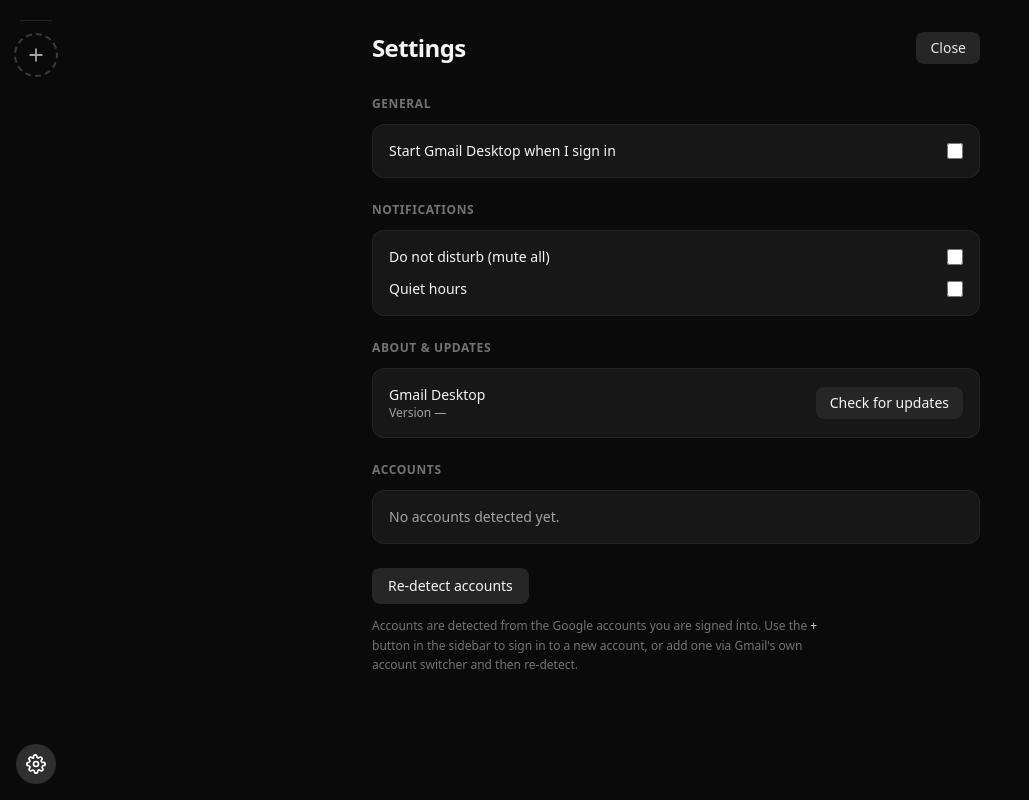
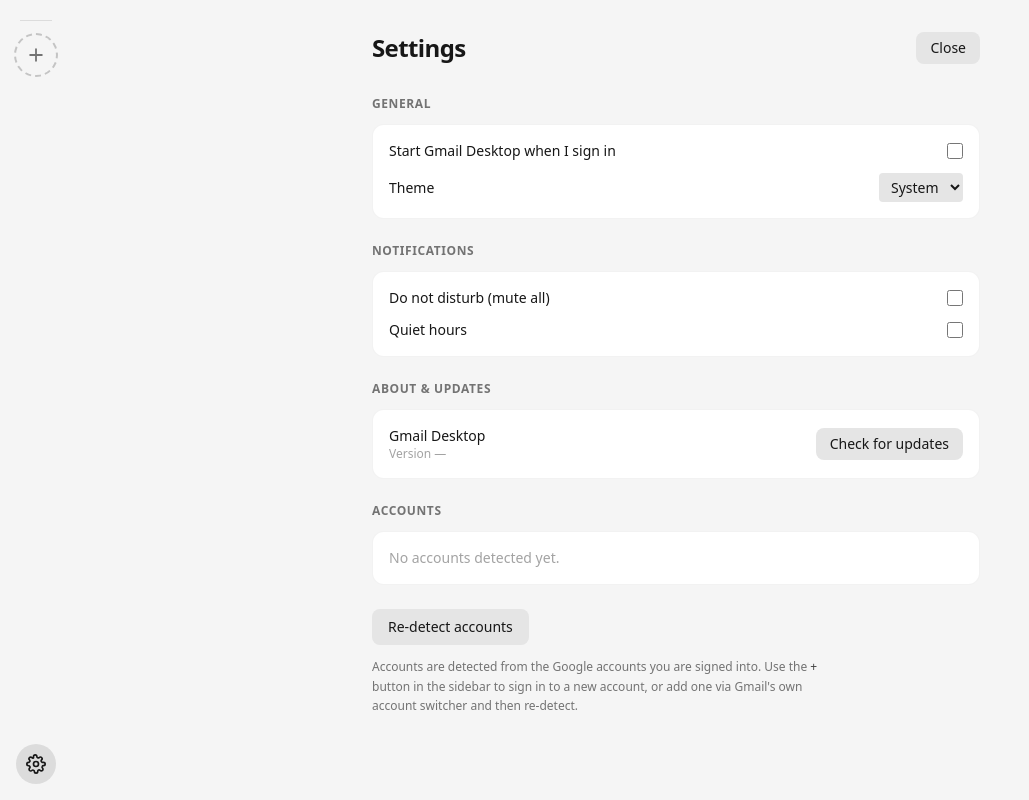
Before and after one commit to lucamanuel-art/gmail-desktop, a Next.js app in the folder renderer/: page / in a window 1280 px wide. Both pictures are taken after a click on the button 36 px from the left and 764 px from the top of the page. Shown: the whole page, without its empty margins (0-1029 px from the left). Built offline with nearby package versions, Linux system fonts and the light colour scheme.

Commit message:
feat: light and dark theme for the app shell

```diff
--- a/renderer/app/SettingsPanel.tsx
+++ b/renderer/app/SettingsPanel.tsx
@@ -104,13 +104,13 @@ export function SettingsPanel({
   const statusText = updateStatusText(update);
 
   return (
-    <div className="flex h-screen flex-1 flex-col overflow-y-auto bg-neutral-950 text-neutral-100">
+    <div className="flex h-screen flex-1 flex-col overflow-y-auto bg-neutral-100 text-neutral-900 dark:bg-neutral-950 dark:text-neutral-100">
       <div className="mx-auto w-full max-w-2xl px-8 py-8">
         <div className="mb-8 flex items-center justify-between">
           <h1 className="text-2xl font-semibold tracking-tight">Settings</h1>
           <button
             onClick={onClose}
-            className="rounded-lg bg-neutral-800 px-3.5 py-1.5 text-sm font-medium text-neutral-200 transition hover:bg-neutral-700"
+            className="rounded-lg bg-neutral-200 px-3.5 py-1.5 text-sm font-medium text-neutral-900 transition hover:bg-neutral-300 dark:bg-neutral-800 dark:text-neutral-200 dark:hover:bg-neutral-700"
           >
             Close
           </button>
@@ -119,7 +119,7 @@ export function SettingsPanel({
         <h2 className="mb-3 text-xs font-semibold uppercase tracking-wider text-neutral-500">
           General
         </h2>
-        <div className="mb-6 rounded-xl border border-white/5 bg-neutral-900 p-4">
+        <div className="mb-6 rounded-xl border border-black/5 bg-white dark:border-white/5 dark:bg-neutral-900 p-4">
           <label className="flex items-center justify-between gap-3">
             <span className="text-sm">Start Gmail Desktop when I sign in</span>
             <input
@@ -129,12 +129,24 @@ export function SettingsPanel({
               className="h-4 w-4 accent-blue-600"
             />
           </label>
+          <div className="mt-3 flex items-center justify-between gap-3">
+            <span className="text-sm">Theme</span>
+            <select
+              value={prefs?.theme ?? 'system'}
+              onChange={(e) => window.desktop?.setTheme(e.target.value as 'system' | 'light' | 'dark')}
+              className="rounded bg-neutral-200 px-2 py-1 text-sm text-neutral-900 dark:bg-neutral-800 dark:text-neutral-100"
+            >
+              <option value="system">System</option>
+              <option value="light">Light</option>
+              <option value="dark">Dark</option>
+            </select>
+          </div>
         </div>
 
         <h2 className="mb-3 text-xs font-semibold uppercase tracking-wider text-neutral-500">
           Notifications
         </h2>
-        <div className="mb-6 flex flex-col gap-3 rounded-xl border border-white/5 bg-neutral-900 p-4">
+        <div className="mb-6 flex flex-col gap-3 rounded-xl border border-black/5 bg-white dark:border-white/5 dark:bg-neutral-900 p-4">
           <label className="flex items-center justify-between gap-3">
             <span className="text-sm">Do not disturb (mute all)</span>
             <input
@@ -163,7 +175,7 @@ export function SettingsPanel({
             />
           </label>
           {prefs?.notifications.quietHours.enabled && (
-            <div className="flex items-center gap-2 text-sm text-neutral-300">
+            <div className="flex items-center gap-2 text-sm text-neutral-700 dark:text-neutral-300">
               <span>From</span>
               <input
                 type="time"
@@ -172,7 +184,7 @@ export function SettingsPanel({
                   if (!prefs) return;
                   onSetNotifications({ dnd: prefs!.notifications.dnd, quietHours: { ...prefs!.notifications.quietHours, start: e.target.value } });
                 }}
-                className="rounded bg-neutral-800 px-2 py-1"
+                className="rounded bg-neutral-200 px-2 py-1 text-neutral-900 dark:bg-neutral-800 dark:text-neutral-100"
               />
               <span>to</span>
               <input
@@ -182,7 +194,7 @@ export function SettingsPanel({
                   if (!prefs) return;
                   onSetNotifications({ dnd: prefs!.notifications.dnd, quietHours: { ...prefs!.notifications.quietHours, end: e.target.value } });
                 }}
-                className="rounded bg-neutral-800 px-2 py-1"
+                className="rounded bg-neutral-200 px-2 py-1 text-neutral-900 dark:bg-neutral-800 dark:text-neutral-100"
               />
             </div>
           )}
@@ -191,7 +203,7 @@ export function SettingsPanel({
         <h2 className="mb-3 text-xs font-semibold uppercase tracking-wider text-neutral-500">
           About &amp; updates
         </h2>
-        <div className="mb-6 rounded-xl border border-white/5 bg-neutral-900 p-4">
+        <div className="mb-6 rounded-xl border border-black/5 bg-white dark:border-white/5 dark:bg-neutral-900 p-4">
           <div className="flex items-center justify-between gap-3">
             <div>
               <div className="text-sm font-medium">Gmail Desktop</div>
@@ -217,7 +229,7 @@ export function SettingsPanel({
               <button
                 onClick={onCheckUpdate}
                 disabled={busy}
-                className="rounded-lg bg-neutral-800 px-3.5 py-1.5 text-sm font-medium text-neutral-100 transition hover:bg-neutral-700 disabled:cursor-not-allowed disabled:opacity-50"
+                className="rounded-lg bg-neutral-200 px-3.5 py-1.5 text-sm font-medium text-neutral-900 transition hover:bg-neutral-300 disabled:cursor-not-allowed disabled:opacity-50 dark:bg-neutral-800 dark:text-neutral-100 dark:hover:bg-neutral-700"
               >
                 {update.state === 'checking' ? 'Checking…' : 'Check for updates'}
               </button>
@@ -243,7 +255,7 @@ export function SettingsPanel({
             return (
               <div
                 key={p.index}
-                className="flex flex-col gap-2 rounded-xl border border-white/5 bg-neutral-900 p-3.5"
+                className="flex flex-col gap-2 rounded-xl border border-black/5 bg-white dark:border-white/5 dark:bg-neutral-900 p-3.5"
               >
                 <div className="flex items-center gap-3">
                   <span
@@ -270,7 +282,7 @@ export function SettingsPanel({
                         const v = e.target.value.trim();
                         if (v !== (p.label ?? p.name ?? '')) window.desktop?.setAccountPref({ email: p.email, label: v });
                       }}
-                      className="w-full truncate rounded bg-transparent text-sm font-medium outline-none focus:bg-neutral-800 focus:px-2 focus:py-1"
+                      className="w-full truncate rounded bg-transparent text-sm font-medium outline-none focus:bg-neutral-200 focus:px-2 focus:py-1 dark:focus:bg-neutral-800"
                     />
                     <span className="truncate text-xs text-neutral-400">{p.email}</span>
                   </div>
@@ -282,7 +294,7 @@ export function SettingsPanel({
                         aria-label={`color ${c}`}
                         className={`h-5 w-5 rounded-full transition hover:scale-110 ${
                           p.color.toLowerCase() === c.toLowerCase()
-                            ? 'ring-2 ring-white ring-offset-2 ring-offset-neutral-900'
+                            ? 'ring-2 ring-white ring-offset-2 ring-offset-white dark:ring-offset-neutral-900'
                             : ''
                         }`}
                         style={{ backgroundColor: c }}
@@ -325,7 +337,7 @@ export function SettingsPanel({
                       </button>
                       <button
                         onClick={() => setConfirmEmail(null)}
-                        className="rounded bg-neutral-700 px-2.5 py-1 text-xs text-neutral-100 transition hover:bg-neutral-600"
+                        className="rounded bg-neutral-300 px-2.5 py-1 text-xs text-neutral-900 transition hover:bg-neutral-400 dark:bg-neutral-700 dark:text-neutral-100 dark:hover:bg-neutral-600"
                       >
                         Cancel
                       </button>
@@ -336,7 +348,7 @@ export function SettingsPanel({
             );
           })}
           {profiles.length === 0 && (
-            <p className="rounded-xl border border-white/5 bg-neutral-900 p-4 text-sm text-neutral-400">
+            <p className="rounded-xl border border-black/5 bg-white dark:border-white/5 dark:bg-neutral-900 p-4 text-sm text-neutral-400">
               No accounts detected yet.
             </p>
           )}
@@ -344,13 +356,13 @@ export function SettingsPanel({
 
         <button
           onClick={onRedetect}
-          className="w-fit rounded-lg bg-neutral-800 px-4 py-2 text-sm font-medium text-neutral-100 transition hover:bg-neutral-700"
+          className="w-fit rounded-lg bg-neutral-200 px-4 py-2 text-sm font-medium text-neutral-900 transition hover:bg-neutral-300 dark:bg-neutral-800 dark:text-neutral-100 dark:hover:bg-neutral-700"
         >
           Re-detect accounts
         </button>
         <p className="mt-3 max-w-prose text-xs leading-relaxed text-neutral-500">
           Accounts are detected from the Google accounts you are signed into. Use the{' '}
-          <span className="font-medium text-neutral-300">+</span> button in the sidebar to sign in
+          <span className="font-medium text-neutral-700 dark:text-neutral-300">+</span> button in the sidebar to sign in
           to a new account, or add one via Gmail&apos;s own account switcher and then re-detect.
         </p>
       </div>
--- a/renderer/app/page.tsx
+++ b/renderer/app/page.tsx
@@ -202,7 +202,7 @@ export default function Sidebar() {
   }
 
   return (
-    <div className="flex h-screen w-full bg-neutral-950 text-neutral-200">
+    <div className="flex h-screen w-full bg-neutral-100 text-neutral-800 dark:bg-neutral-950 dark:text-neutral-200">
       <nav className="flex w-[72px] shrink-0 flex-col items-center gap-2 py-4">
         {profiles.map((p) => {
           const mailActive = active?.index === p.index && active.surface === 'mail';
@@ -224,7 +224,7 @@ export default function Sidebar() {
                   title={displayName(p)}
                   className={`flex h-11 w-11 items-center justify-center overflow-hidden rounded-full text-sm font-semibold text-white transition-all duration-150 ${
                     mailActive
-                      ? 'ring-2 ring-white ring-offset-2 ring-offset-neutral-950'
+                      ? 'ring-2 ring-white ring-offset-2 ring-offset-neutral-100 dark:ring-offset-neutral-950'
                       : 'opacity-85 hover:opacity-100 hover:ring-2 hover:ring-white/40'
                   }`}
                   style={{ backgroundColor: p.color }}
@@ -244,7 +244,7 @@ export default function Sidebar() {
                   )}
                 </button>
                 {count > 0 && (
-                  <span className="pointer-events-none absolute -right-1 -top-1 flex h-[18px] min-w-[18px] items-center justify-center rounded-full bg-red-500 px-1 text-[10px] font-bold leading-none text-white ring-2 ring-neutral-950">
+                  <span className="pointer-events-none absolute -right-1 -top-1 flex h-[18px] min-w-[18px] items-center justify-center rounded-full bg-red-500 px-1 text-[10px] font-bold leading-none text-white ring-2 ring-neutral-100 dark:ring-neutral-950">
                     {count > 99 ? '99+' : count}
                   </span>
                 )}
@@ -254,8 +254,8 @@ export default function Sidebar() {
                 title={`${displayName(p)} — Calendar`}
                 className={`flex h-6 w-6 items-center justify-center rounded-md transition ${
                   calActive
-                    ? 'bg-white/15 ring-1 ring-white/30'
-                    : 'opacity-70 hover:bg-white/10 hover:opacity-100'
+                    ? 'bg-black/10 ring-1 ring-black/20 dark:bg-white/15 dark:ring-white/30'
+                    : 'opacity-70 hover:bg-black/5 hover:opacity-100 dark:hover:bg-white/10'
                 }`}
               >
                 <CalendarIcon className="h-5 w-5" />
@@ -264,12 +264,12 @@ export default function Sidebar() {
           );
         })}
 
-        <div className="my-1 h-px w-8 shrink-0 bg-white/10" />
+        <div className="my-1 h-px w-8 shrink-0 bg-black/10 dark:bg-white/10" />
 
         <button
           onClick={addAccount}
           title="Add account"
-          className="flex h-11 w-11 items-center justify-center rounded-full border-2 border-dashed border-white/20 text-neutral-400 transition hover:border-white/40 hover:text-white"
+          className="flex h-11 w-11 items-center justify-center rounded-full border-2 border-dashed border-black/20 text-neutral-500 transition hover:border-black/40 hover:text-neutral-900 dark:border-white/20 dark:text-neutral-400 dark:hover:border-white/40 dark:hover:text-white"
         >
           <PlusIcon className="h-5 w-5" />
         </button>
@@ -280,8 +280,8 @@ export default function Sidebar() {
             title="Settings"
             className={`flex h-10 w-10 items-center justify-center rounded-full transition ${
               settingsOpen
-                ? 'bg-white/15 text-white'
-                : 'text-neutral-500 hover:bg-white/10 hover:text-white'
+                ? 'bg-black/10 text-neutral-900 dark:bg-white/15 dark:text-white'
+                : 'text-neutral-500 hover:bg-black/5 hover:text-neutral-900 dark:text-neutral-400 dark:hover:bg-white/10 dark:hover:text-white'
             }`}
           >
             <GearIcon className="h-5 w-5" />
```
